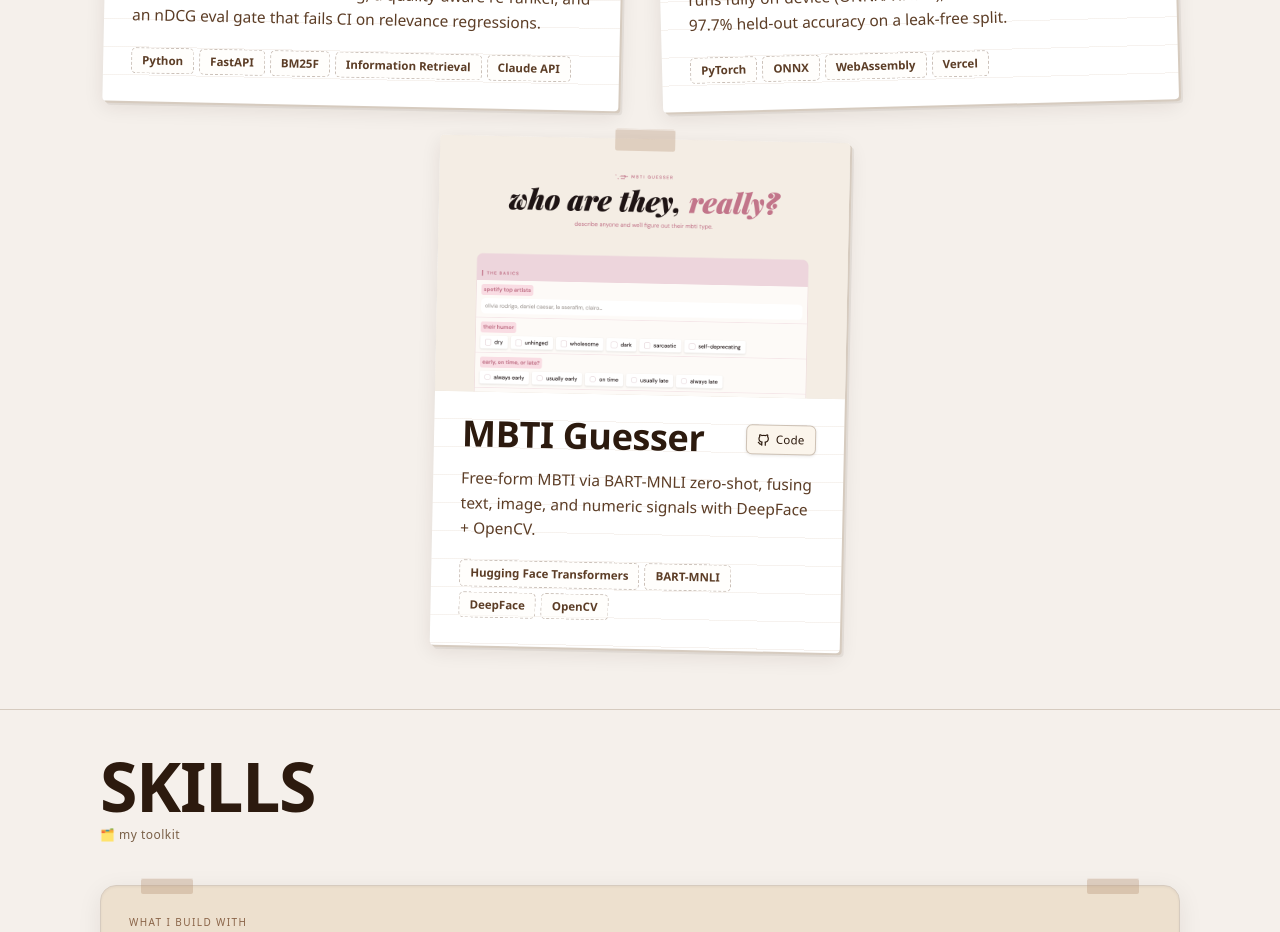
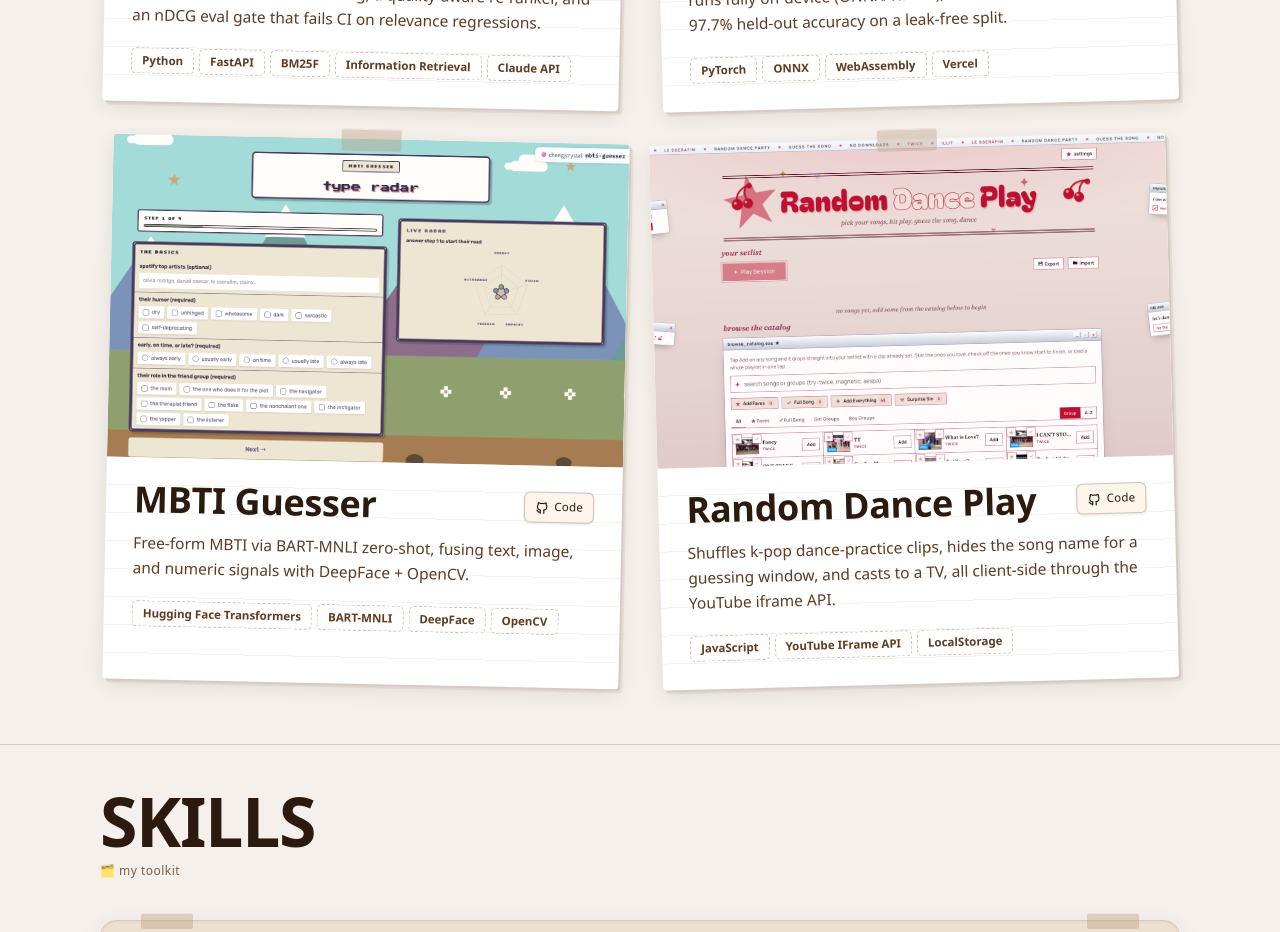
Before and after one commit to chengjcrystal/portfolio, a Next.js app: page / in a window 1280 px wide. Shown: the part 3520-4452 px from the top of the page. Built offline with nearby package versions, Linux system fonts and the light colour scheme.

Commit message:
add random dance play and refresh mbti shot

```diff
--- a/src/app/page.tsx
+++ b/src/app/page.tsx
@@ -324,7 +324,7 @@ export default function Home() {
 
           <FreshCheckCard />
 
-          <article className="proj-card proj-card--preview proj-card--solo proj-card--tilt-right">
+          <article className="proj-card proj-card--preview proj-card--tilt-right">
             <a
               className="proj-preview"
               href="https://huggingface.co/spaces/chengjcrystal/mbti-guesser"
@@ -335,7 +335,7 @@ export default function Home() {
               <Image
                 className="proj-preview-img"
                 src="/previews/mbti.png"
-                alt="MBTI Guesser app interface"
+                alt="MBTI Guesser type radar app interface"
                 fill
                 sizes="(max-width: 768px) 100vw, 520px"
               />
@@ -366,6 +366,51 @@ export default function Home() {
                 <span className="chip">BART-MNLI</span>
                 <span className="chip">DeepFace</span>
                 <span className="chip">OpenCV</span>
+              </div>
+            </div>
+          </article>
+
+          <article className="proj-card proj-card--preview proj-card--tilt-left">
+            <a
+              className="proj-preview"
+              href="https://chengjcrystal.github.io/random-dance-play/"
+              target="_blank"
+              rel="noopener noreferrer"
+              aria-label="View Random Dance Play live"
+            >
+              <Image
+                className="proj-preview-img"
+                src="/previews/random-dance-play.png"
+                alt="Random Dance Play retro desktop UI with a song catalog browser"
+                fill
+                sizes="(max-width: 768px) 100vw, 520px"
+              />
+              <span className="proj-preview-badge">View live <i className="ti ti-arrow-up-right" /></span>
+            </a>
+            <div className="proj-tape" />
+            <div className="proj-card-inner">
+              <div className="proj-card-top">
+                <div className="proj-name">Random Dance Play</div>
+                <div className="proj-links">
+                  <a
+                    className="proj-actionlink"
+                    href="https://github.com/chengjcrystal/random-dance-play"
+                    target="_blank"
+                    rel="noopener noreferrer"
+                    aria-label="Random Dance Play source code on GitHub"
+                  >
+                    <i className="ti ti-brand-github" /> Code
+                  </a>
+                </div>
+              </div>
+              <p className="proj-sub">
+                Shuffles k-pop dance-practice clips, hides the song name for a guessing
+                window, and casts to a TV, all client-side through the YouTube iframe API.
+              </p>
+              <div className="chip-row">
+                <span className="chip">JavaScript</span>
+                <span className="chip">YouTube IFrame API</span>
+                <span className="chip">LocalStorage</span>
               </div>
             </div>
           </article>
```
Also changed, not shown: public/previews/mbti.png, public/previews/random-dance-play.png (added).
